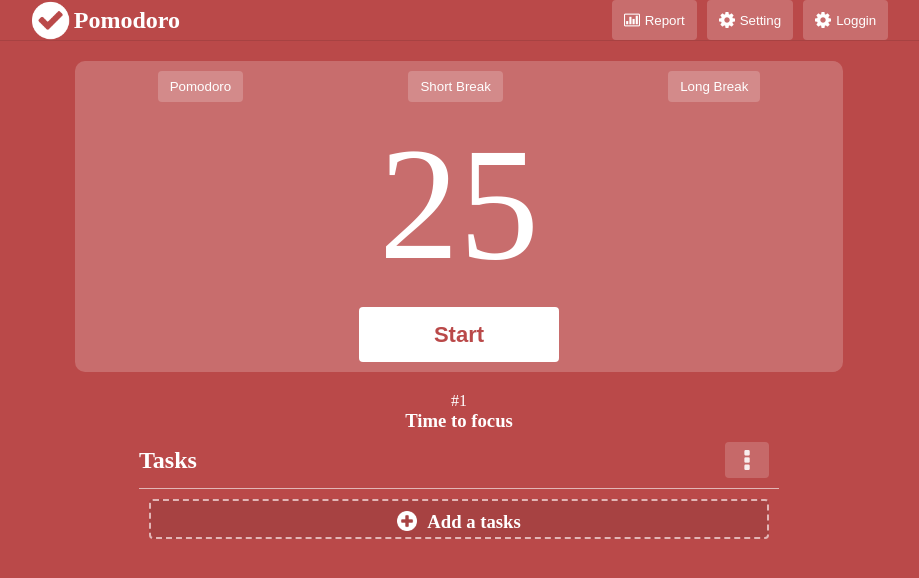
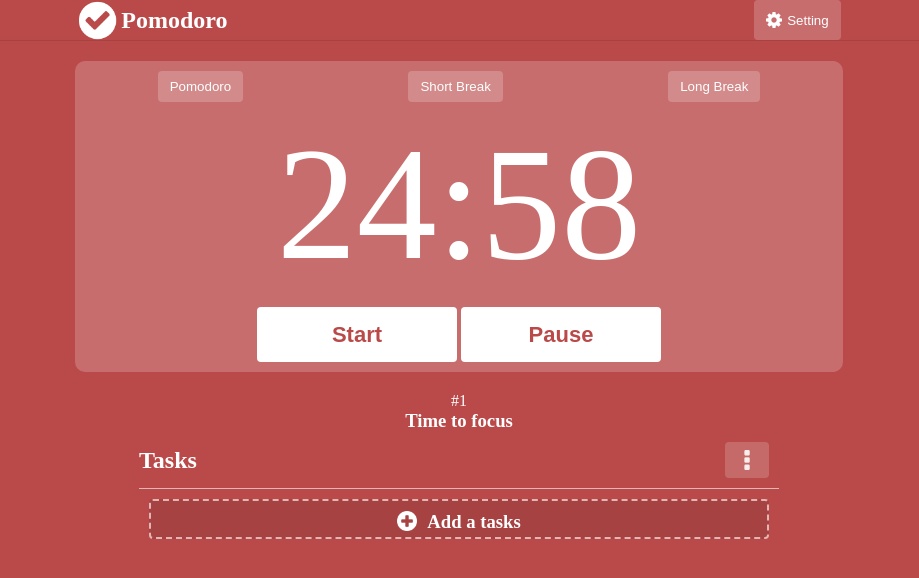
Before and after one commit to DanielLopez1/pomodoro, a plain HTML site: page index.html in a window 1280 px wide. Both pictures are taken after a click on the button "Start". Shown: the whole page, without its empty margins (181-1100 px from the left). Drawn offline with Linux system fonts and the light colour scheme.

Commit message:
Agragnado logica y cambiando algunas cosas del contador

```diff
--- a/index.html
+++ b/index.html
@@ -17,22 +17,21 @@
                 </a>
             </div>
             <ul class="nav-list">
-                <li><button class="btn-nav">
+                <!-- <li><button class="btn-nav">
                     <img src="./img/graph-white.png" alt="imagen de graficas blancas">
                     <p>Report</p>
-
                     </button>
-                </li>
+                </li> -->
                 <li><button class="btn-nav">
                     <img src="./img/config-white.png" alt="imagen de un engranaje blanco ">
                     <p>Setting</p>
                     </button>
                 </li>
-                <li><button class="btn-nav">
+                <!-- <li><button class="btn-nav">
                     <img src="./img/config-white.png" alt="imagen de un engranaje blanco ">
                     <p>Loggin</p>
                     </button>
-                </li>
+                </li> -->
             </ul>
         </nav>
     </header>
@@ -45,9 +44,10 @@
                         <li><button class="btn-actions">Short Break</button></li>
                         <li><button class="btn-actions">Long Break</button></li>
                     </ul>
-                    <label class="timer" id="timerString">25</label>
+                    <label class="timer" id="timerString"></label>
                     <div class="btn-counter">
-                        <button class="btn-start">Start</button>
+                        <button class="btn-start" id="start" >Start</button>
+                        <button class="btn-start" id="pause" >Pause</button>
                     </div>
 
                 </div>
@@ -59,11 +59,11 @@
             <div class="tasks-container">
                 <div class="nav-tasks">
                     <h2 class="tasks-title">Tasks</h2>
-                    <button class="btn-tasks">
+                    <button class="btn-tasks" >
                         <img src="./img/threedots-white.png" alt="imagen de tres puntos" >
                     </button>
                 </div>
-                <div class="to-do">
+                <div class="to-do" id="to-do-tasks">
                     <img src="./img/plus-circle-white.png" alt="imagen de un circulo con un simbolo de mas" >
                     <h3>Add a tasks</h3>
                 </div>
--- a/js/main.js
+++ b/js/main.js
@@ -0,0 +1,43 @@
+let time = 25 * 60;
+let timer = null;
+let currentTime = null;
+const minutes = parseInt(time / 60);
+const seconds = parseInt(time % 60);
+
+let myBtnStart = document.getElementById('start');
+let myBtnPause = document.getElementById('pause');
+
+let timerString = document.getElementById('timerString');
+    timerString.textContent = `${minutes < 10 ? '0' : ''}${minutes}:${seconds < 10 ? '0' : ''}${seconds}`;
+
+
+
+
+myBtnStart.addEventListener('click', start);
+myBtnPause.addEventListener('click', pause);
+
+function start(){
+    timer = setInterval(() =>{
+        timerHandler();
+    }, 1000);
+
+}
+function pause(){
+    clearInterval(timer)
+}
+
+function timerHandler(){
+    time--;
+    // alert(time);
+    renderTime()
+    if(time === 0){
+        clearInterval(timer);
+    }
+    // renderTime();
+}
+function renderTime(){
+    const minutes = parseInt(time / 60);
+    const seconds = parseInt(time % 60);
+    timerString.textContent = `${minutes < 10 ? '0' : ''}${minutes}:${seconds < 10 ? '0' : ''}${seconds}`;
+
+}
```
